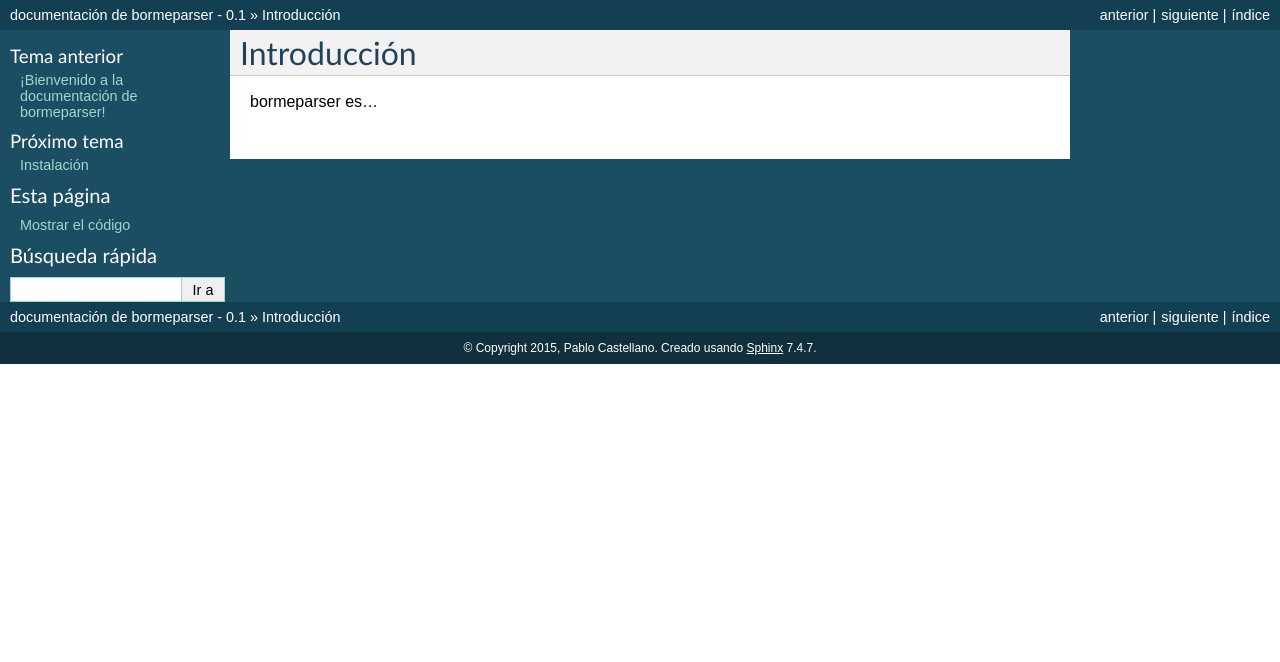
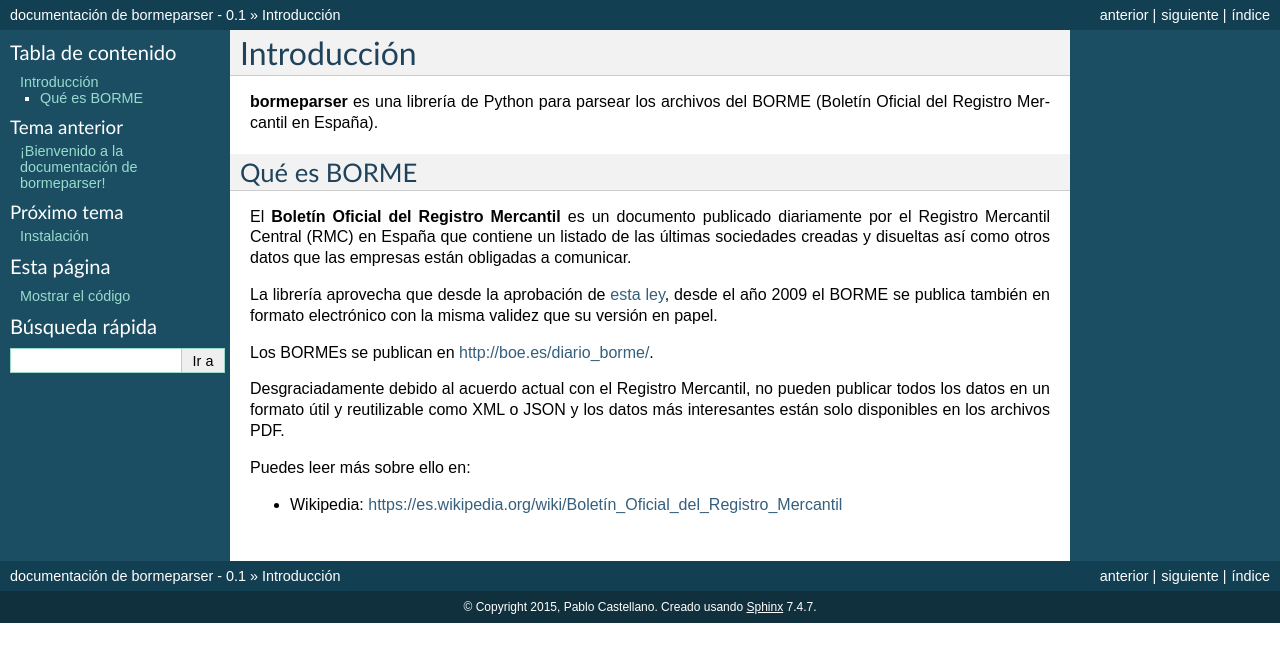
Before and after one commit to PabloCastellano/bormeparser, a Sphinx documentation site: the page built from docs/introduction.rst, in a window 1280 px wide. Shown: the top 662 px of the page. Built offline with Sphinx 7.4.7, drawn with Linux system fonts in a browser that asks for light colours.

Commit message:
Documentation

```diff
--- a/docs/conf.py
+++ b/docs/conf.py
@@ -110,7 +110,7 @@ todo_include_todos = False
 # The theme to use for HTML and HTML Help pages.  See the documentation for
 # a list of builtin themes.
 #html_theme = 'alabaster'
-html_theme = 'default'
+html_theme = 'classic'
 
 # Theme options are theme-specific and customize the look and feel of a theme
 # further.  For a list of options available for each theme, see the
--- a/docs/index.rst
+++ b/docs/index.rst
@@ -13,6 +13,8 @@ Contenido:
 
     Introducción <introduction>
     Instalación <installation>
+    Tutorial <tutorial>
+    Backends <backends>
     Contribuir <contribution>
     Lista de cambios <changelog>
 
--- a/docs/introduction.rst
+++ b/docs/introduction.rst
@@ -1,4 +1,26 @@
 Introducción
 ============
 
-bormeparser es...
+**bormeparser** es una librería de Python para parsear los archivos del BORME (Boletín Oficial del Registro Mercantil en España).
+
+Qué es BORME
+------------
+
+El **Boletín Oficial del Registro Mercantil** es un documento publicado diariamente por el Registro Mercantil Central (RMC)
+en España que contiene un listado de las últimas sociedades creadas y disueltas así como otros datos que las empresas
+están obligadas a comunicar.
+
+La librería aprovecha que desde la aprobación de `esta ley`_,
+desde el año 2009 el BORME se publica también en formato electrónico con la misma validez que su versión en papel.
+
+Los BORMEs se publican en http://boe.es/diario_borme/.
+
+Desgraciadamente debido al acuerdo actual con el Registro Mercantil, no pueden publicar todos los datos en un formato
+útil y reutilizable como XML o JSON y los datos más interesantes están solo disponibles en los archivos PDF.
+
+Puedes leer más sobre ello en:
+
+- Wikipedia: `https://es.wikipedia.org/wiki/Boletín_Oficial_del_Registro_Mercantil`_
+
+.. _esta ley: http://www.boe.es/buscar/doc.php?id=BOE-A-2008-19826
+.. _https://es.wikipedia.org/wiki/Boletín_Oficial_del_Registro_Mercantil: https://es.wikipedia.org/wiki/Boletín_Oficial_del_Registro_Mercantil
```
Also changed, not shown: README.md (+3 -1 lines), docs/backends.rst (added, +20 -0 lines), docs/contribution.rst (+5 -2 lines), docs/installation.rst (+11 -0 lines), docs/tutorial.rst (added, +53 -0 lines), 3 other files.
